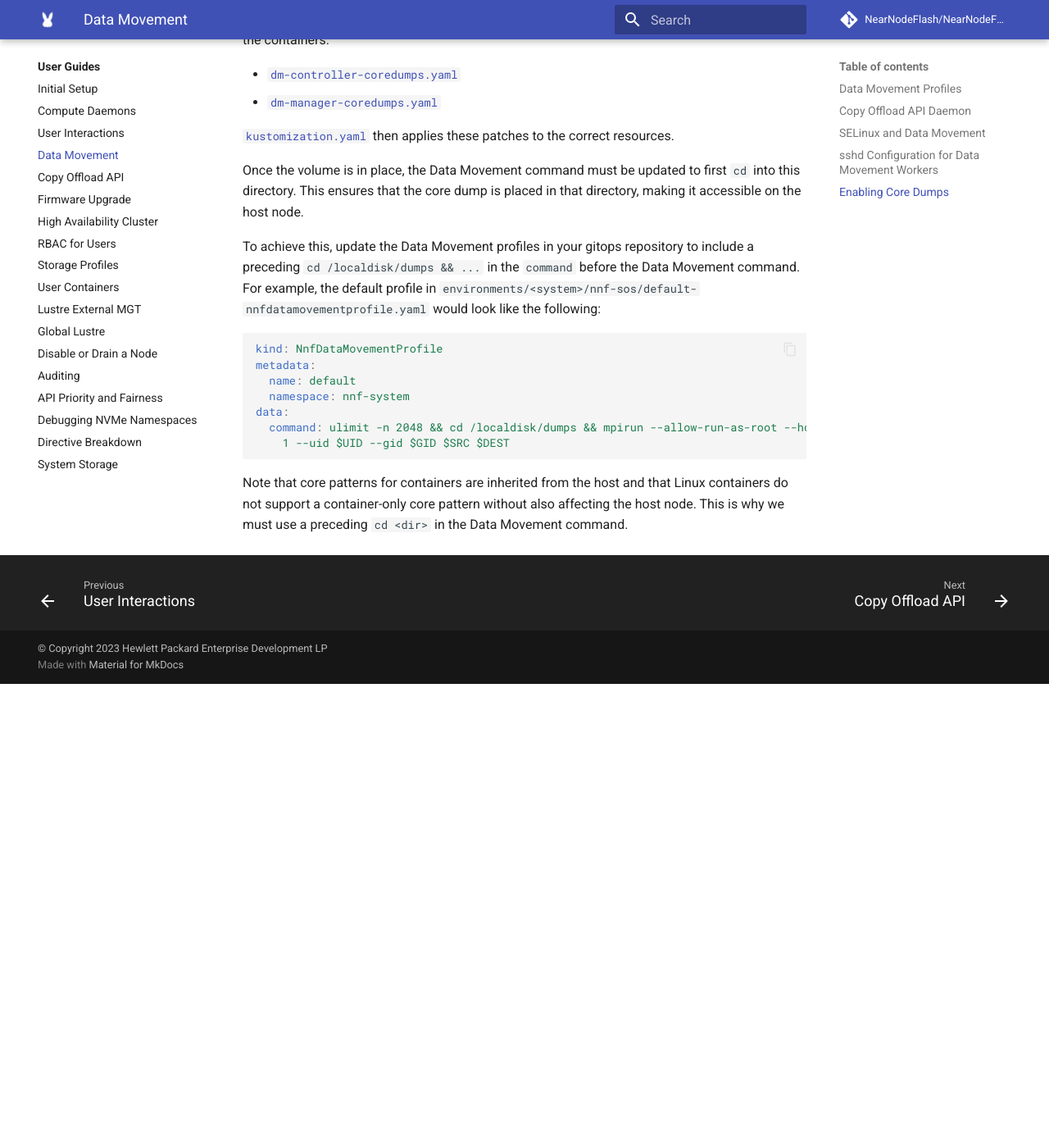
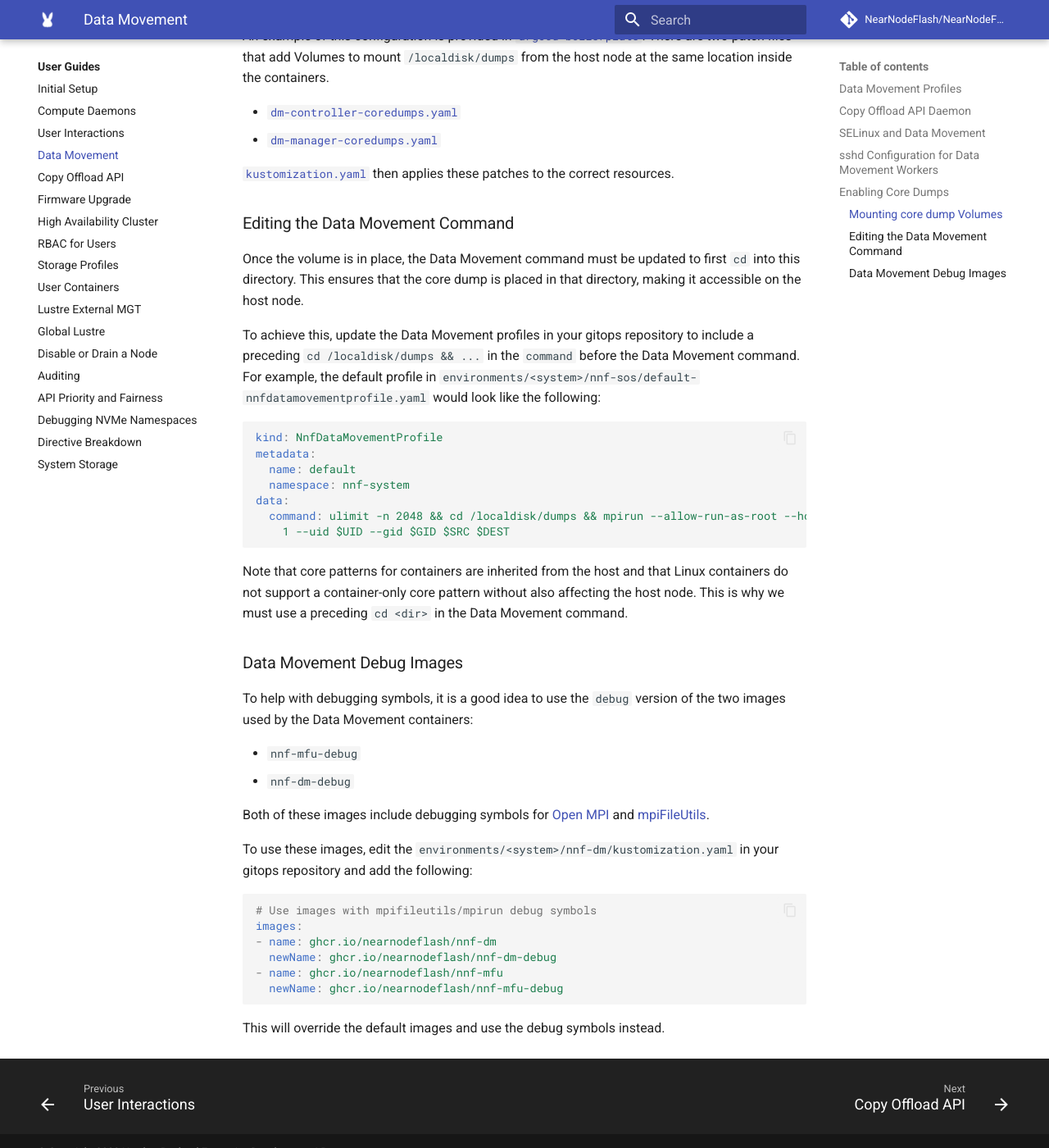
Before and after one commit to NearNodeFlash/NearNodeFlash.github.io, an MkDocs documentation site: the page built from docs/guides/data-movement/readme.md, in a window 1280 px wide and 1400 px high, scrolled down 2361 px. Shown: the whole window at 82% size. Built offline with MkDocs 1.6.1 and Material for MkDocs 9.7.7, drawn with Linux system fonts in a browser that asks for light colours; comment, search, counter and statistics services are not loaded; the version menu is left out; before the commit the page ends 3195 px from its top, so only the background shows below that; some of the changed text lies outside the part shown.

Commit message:
Add debug image info

````diff
--- a/docs/guides/data-movement/readme.md
+++ b/docs/guides/data-movement/readme.md
@@ -73,6 +73,8 @@ a running system without needing to roll new images. This also enables site-spec
 
 ## Enabling Core Dumps
 
+### Mounting core dump Volumes
+
 First, you must determine how your nodes handle core dumps. For example, if `systemd-coredump` is
 used, then core dumps inside containers will be moved to the host node automatically. If that is
 not the case, then a directory on the host nodes will need to be mounted into the Data Movement
@@ -103,6 +105,8 @@ same location inside the containers.
 [`kustomization.yaml`](https://github.com/NearNodeFlash/argocd-boilerplate/blob/main/environments/example-env/nnf-dm/kustomization.yaml#L13C1-L24C29)
 then applies these patches to the correct resources.
 
+### Editing the Data Movement Command
+
 Once the volume is in place, the Data Movement command must be updated to first `cd` into this
 directory. This ensures that the core dump is placed in that directory, making it accessible on the
 host node.
@@ -123,3 +127,25 @@ data:
 Note that core patterns for containers are inherited from the host and that Linux containers do not
 support a container-only core pattern without also affecting the host node. This is why we must use
 a preceding `cd <dir>` in the Data Movement command.
+
+### Data Movement Debug Images
+
+To help with debugging symbols, it is a good idea to use the `debug` version of the two images used by the Data Movement containers:
+
+- `nnf-mfu-debug`
+- `nnf-dm-debug`
+
+Both of these images include debugging symbols for [Open MPI](https://www.open-mpi.org/) and [mpiFileUtils](https://mpifileutils.readthedocs.io/en/v0.11.1/).
+
+To use these images, edit the `environments/<system>/nnf-dm/kustomization.yaml` in your gitops repository and add the following:
+
+```yaml
+# Use images with mpifileutils/mpirun debug symbols
+images:
+- name: ghcr.io/nearnodeflash/nnf-dm
+  newName: ghcr.io/nearnodeflash/nnf-dm-debug
+- name: ghcr.io/nearnodeflash/nnf-mfu
+  newName: ghcr.io/nearnodeflash/nnf-mfu-debug
+```
+
+This will override the default images and use the debug symbols instead.
````
